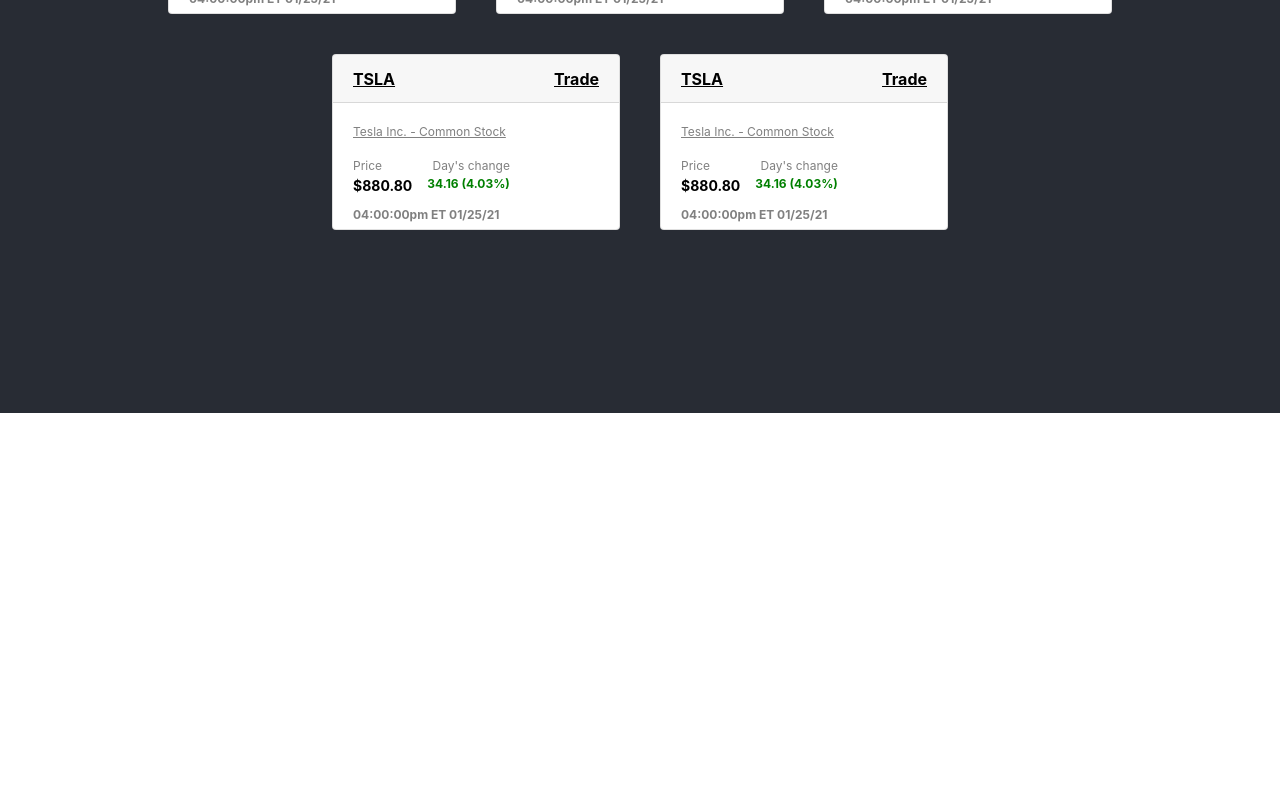
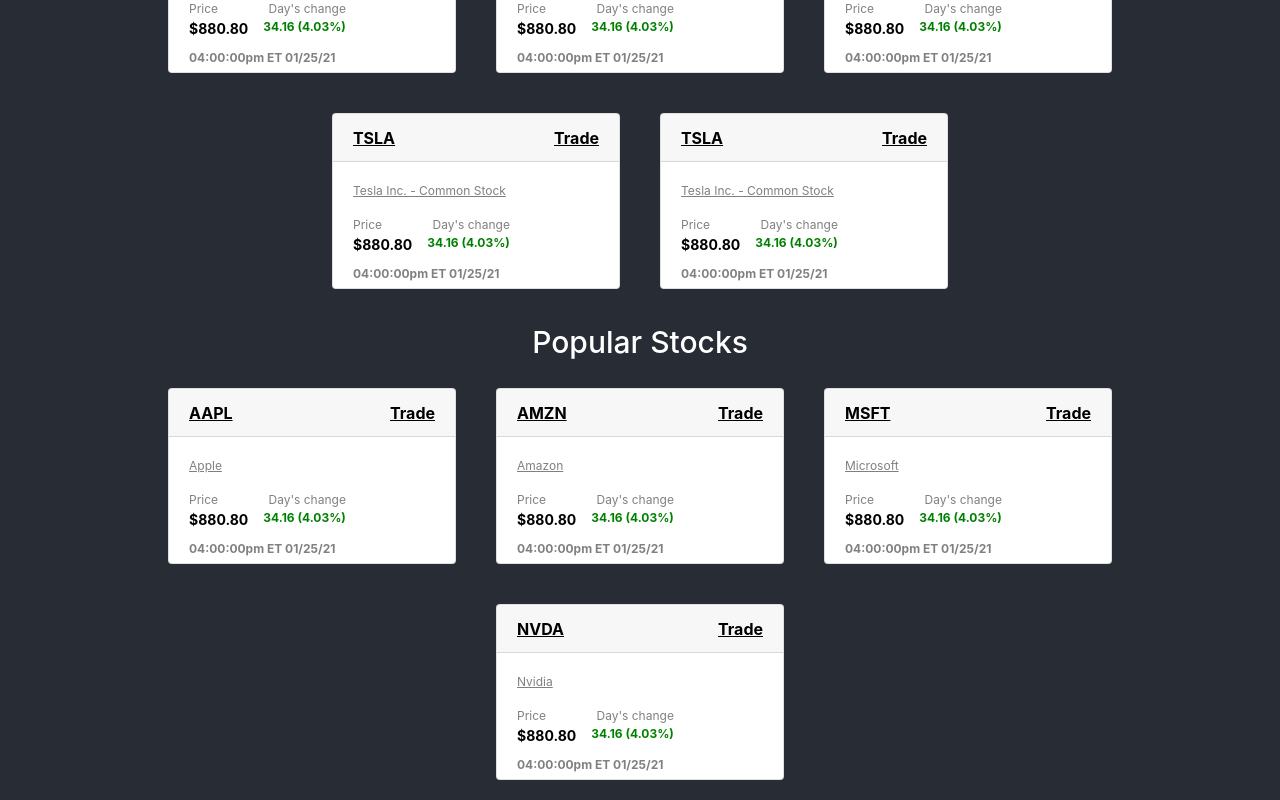
Before and after one commit to jbri91/newFantasyStockApp, a React (Create React App) app: page /summary in a window 1280 px wide. Shown: the part 387-1187 px from the top of the page. Before the commit the page ends 800 px from the top, so only its background shows below. Built offline with nearby package versions, Linux system fonts and the light colour scheme; the HTML template or start-up script is replaced by a standard one.

Commit message:
added login component

```diff
--- a/src/App.js
+++ b/src/App.js
@@ -6,6 +6,7 @@ import HomePage from "./components/HomePage";
 import { BrowserRouter, Switch, Route } from "react-router-dom";
 import ReportPage from "./components/ReportPage";
 import SummaryPage from "./components/SummaryPage";
+import LoginRegister from './components/LoginRegister'
 
 function App() {
   return (
@@ -17,6 +18,7 @@ function App() {
             <Route path="/" component={HomePage} exact />
             <Route path="/report" component={ReportPage} />
             <Route path="/summary" component={SummaryPage} />
+            <Route path='/login' component={LoginRegister}/>
           </Switch>
         </BrowserRouter>
         </header>
--- /dev/null
+++ b/src/components/LoginRegister.js
@@ -0,0 +1,9 @@
+import React from 'react'
+
+function LoginRegister() {
+    return(
+        <h1>Login/Register</h1>
+    )
+}
+
+export default LoginRegister
--- a/src/components/NavigationBar.js
+++ b/src/components/NavigationBar.js
@@ -25,7 +25,7 @@ function NavigationBar() {
           </NavLink>
           </div>
         </Nav>
-        <NavLink to='/' style={{ color: "gray" }} href="#login">
+        <NavLink to='/login' style={{ color: "gray" }} href="#login">
           {" "}
           Login/Register{" "}
         </NavLink>
--- a/src/components/SummaryPage.js
+++ b/src/components/SummaryPage.js
@@ -1,44 +1,84 @@
-import React from 'react'
-import StockCard from './StockCard'
+import React from "react";
+import StockCard from "./StockCard";
 
 function SummaryPage() {
-    return(
+  return (
     <div>
-            <input placeholder='Search' />
-        <header style ={{ display: 'flex', flexWrap: 'wrap', justifyContent: 'center' }}>
+      <input placeholder="Search" />
+      <h1 style={{ fontSize: "30px", marginTop: "15px" }}>
+        {" "}
+        Postitions Cards{" "}
+      </h1>
+      <header
+        style={{ display: "flex", flexWrap: "wrap", justifyContent: "center" }}
+      >
         <StockCard
-            symbol= 'TSLA'
-            stockName= 'Tesla Inc. - Common Stock'
-            price='$880.80'
-            dayChange='34.16 (4.03%)'
-            time='04:00:00pm ET 01/25/21'/>
+          symbol="TSLA"
+          stockName="Tesla Inc. - Common Stock"
+          price="$880.80"
+          dayChange="34.16 (4.03%)"
+          time="04:00:00pm ET 01/25/21"
+        />
         <StockCard
-            symbol= 'TSLA'
-            stockName= 'Tesla Inc. - Common Stock'
-            price='$880.80'
-            dayChange='34.16 (4.03%)'
-            time='04:00:00pm ET 01/25/21'/>
+          symbol="TSLA"
+          stockName="Tesla Inc. - Common Stock"
+          price="$880.80"
+          dayChange="34.16 (4.03%)"
+          time="04:00:00pm ET 01/25/21"
+        />
         <StockCard
-            symbol= 'TSLA'
-            stockName= 'Tesla Inc. - Common Stock'
-            price='$880.80'
-            dayChange='34.16 (4.03%)'
-            time='04:00:00pm ET 01/25/21'/>
+          symbol="TSLA"
+          stockName="Tesla Inc. - Common Stock"
+          price="$880.80"
+          dayChange="34.16 (4.03%)"
+          time="04:00:00pm ET 01/25/21"
+        />
         <StockCard
-            symbol= 'TSLA'
-            stockName= 'Tesla Inc. - Common Stock'
-            price='$880.80'
-            dayChange='34.16 (4.03%)'
-            time='04:00:00pm ET 01/25/21'/>
+          symbol="TSLA"
+          stockName="Tesla Inc. - Common Stock"
+          price="$880.80"
+          dayChange="34.16 (4.03%)"
+          time="04:00:00pm ET 01/25/21"
+        />
         <StockCard
-            symbol= 'TSLA'
-            stockName= 'Tesla Inc. - Common Stock'
-            price='$880.80'
-            dayChange='34.16 (4.03%)'
-            time='04:00:00pm ET 01/25/21'/>
+          symbol="TSLA"
+          stockName="Tesla Inc. - Common Stock"
+          price="$880.80"
+          dayChange="34.16 (4.03%)"
+          time="04:00:00pm ET 01/25/21"
+        />
       </header>
+      <h1 style={{ fontSize: "30px", marginTop: "15px" }}> Popular Stocks </h1>
+      <div
+        style={{ display: "flex", flexWrap: "wrap", justifyContent: "center" }}
+      >
+        <StockCard
+        symbol="AAPL"
+        stockName="Apple"
+        price="$880.80"
+        dayChange="34.16 (4.03%)"
+        time="04:00:00pm ET 01/25/21"/>
+        <StockCard
+        symbol="AMZN"
+        stockName="Amazon"
+        price="$880.80"
+        dayChange="34.16 (4.03%)"
+        time="04:00:00pm ET 01/25/21" />
+        <StockCard
+        symbol="MSFT"
+        stockName="Microsoft"
+        price="$880.80"
+        dayChange="34.16 (4.03%)"
+        time="04:00:00pm ET 01/25/21" />
+        <StockCard
+        symbol="NVDA"
+        stockName="Nvidia"
+        price="$880.80"
+        dayChange="34.16 (4.03%)"
+        time="04:00:00pm ET 01/25/21" />
       </div>
-    )
+    </div>
+  );
 }
 
-export default SummaryPage
+export default SummaryPage;
```
Also changed, not shown: 1 other file (tests, documents, lock files or other folders). Lines whose indentation alone changed are shown as unchanged.
